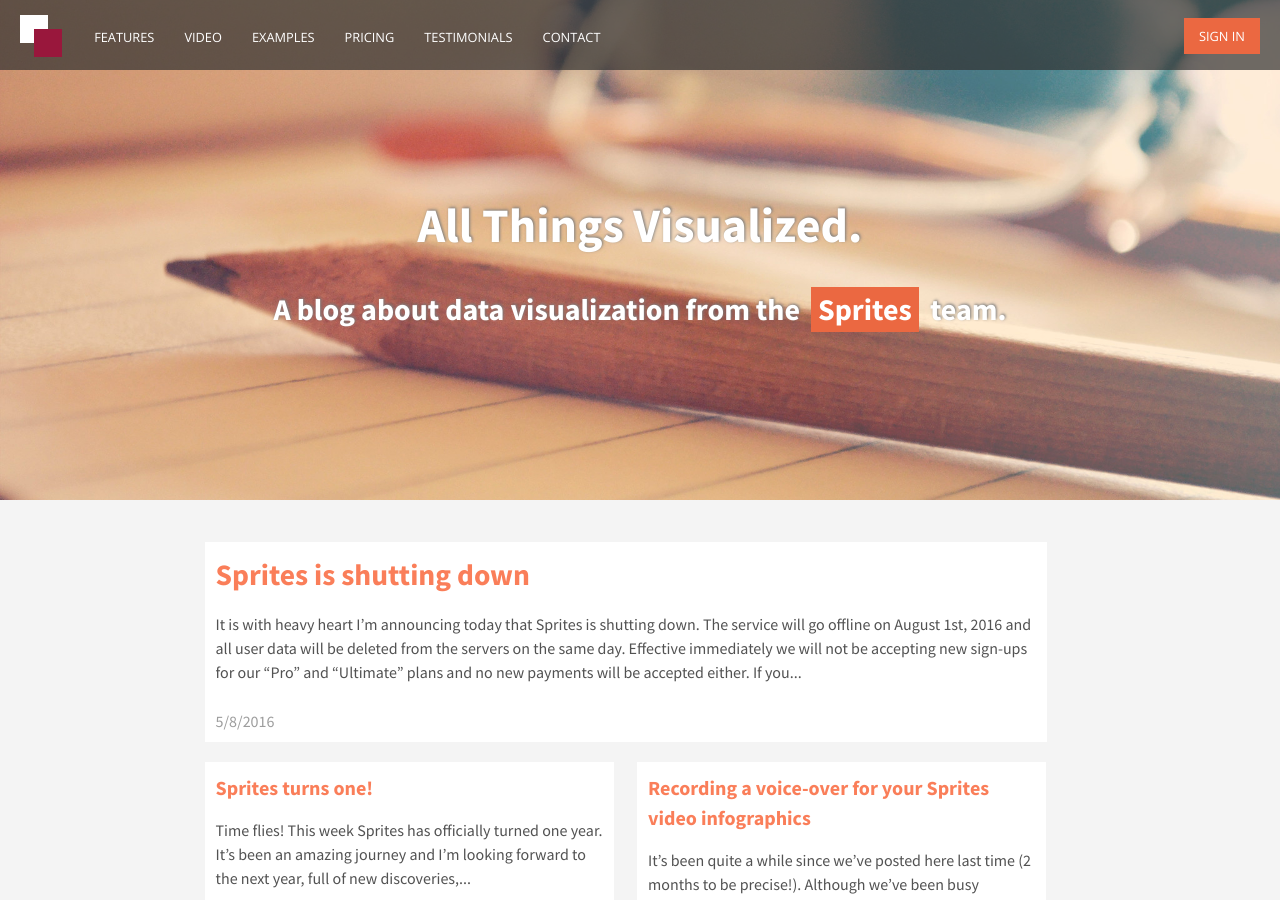
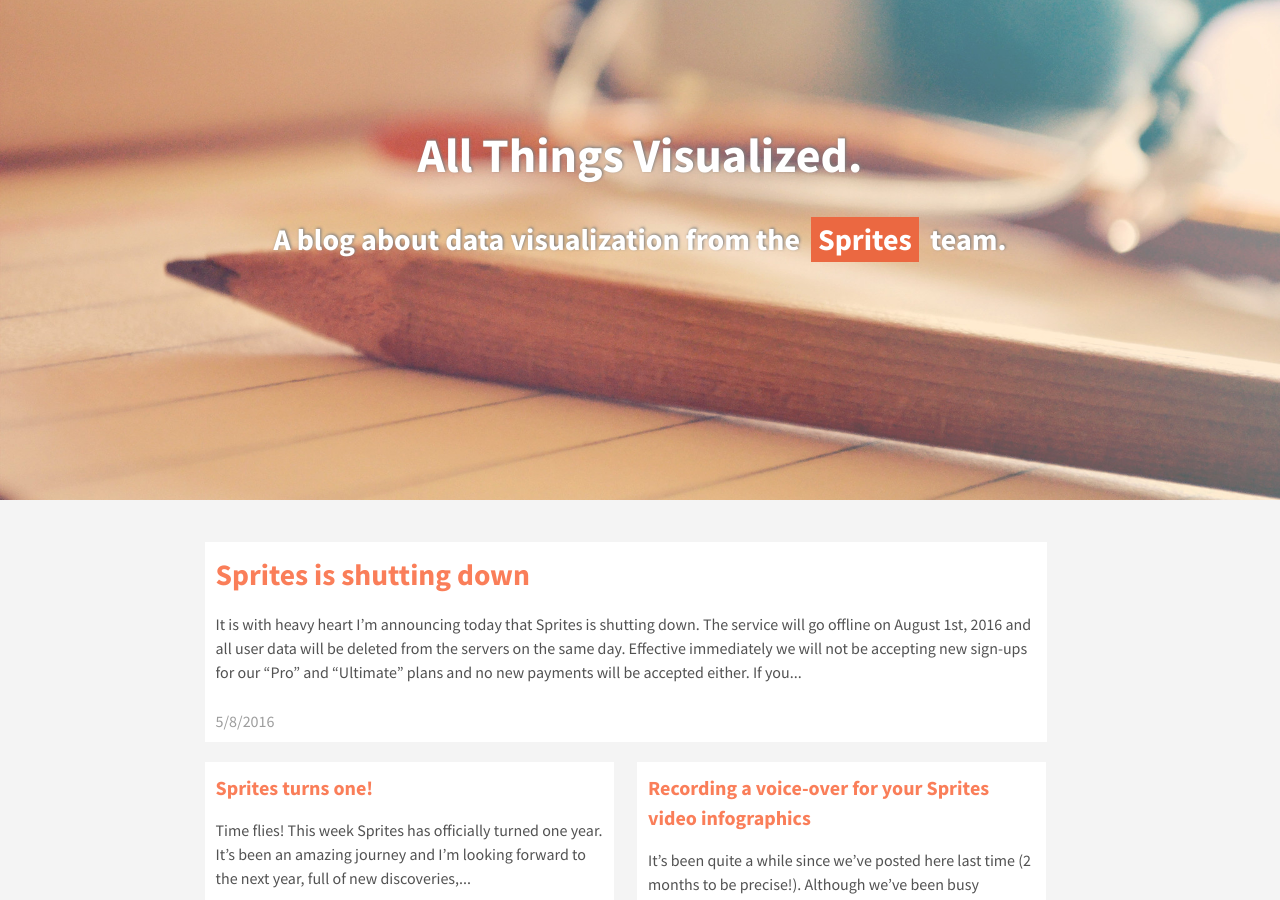
Before and after one commit to spritesapp/spritesapp.github.io, a Jekyll site: the page built from index.html, in a window 1280 px wide and 900 px high. Built offline with Jekyll 4.4.1, drawn with Linux system fonts in a browser that asks for light colours.

Commit message:
Remove nav.

```diff
--- a/_layouts/default.html
+++ b/_layouts/default.html
@@ -25,54 +25,10 @@
     <body class="{{ page.css }}">
         <section class="main">
             <header>
-                <div class="primary-stripe"></div>
-
-                <nav class="primary font-os">
-                    <div class="logo">
-                        <a href="/" title="Sprites">
-                            <span class="back"></span>
-                            <span class="front"></span>
-                        </a>
-                    </div>
-
-                    <ul>
-                        <li>
-                            <a href="https://spritesapp.com/features">Features</a>
-                        </li>
-
-                        <li>
-                            <a href="https://spritesapp.com/video">Video</a>
-                        </li>
-
-                        <li>
-                            <a href="https://spritesapp.com/examples">Examples</a>
-                        </li>
-
-                        <li>
-                            <a href="https://spritesapp.com/pricing">Pricing</a>
-                        </li>
-
-                        <li class="testimonials">
-                            <a href="https://spritesapp.com/testimonials">Testimonials</a>
-                        </li>
-
-                        <li>
-                            <a href="https://spritesapp.com/contact">Contact</a>
-                        </li>
-                    </ul>
-                </nav>
-
-                <div id="sign-in" class="font-os">
-                    <a href="https://spritesapp.com/edit">
-                        <span>Sign in</span>
-                    </a>
-                </div>
-
                 <div id="hero-text">
                     <h1>All Things Visualized.</h1>
                     <h2>A blog about data visualization from the <a href="https://spritesapp.com">Sprites</a> team.</h2>
                 </div>
-
             </header>
 
 
```
